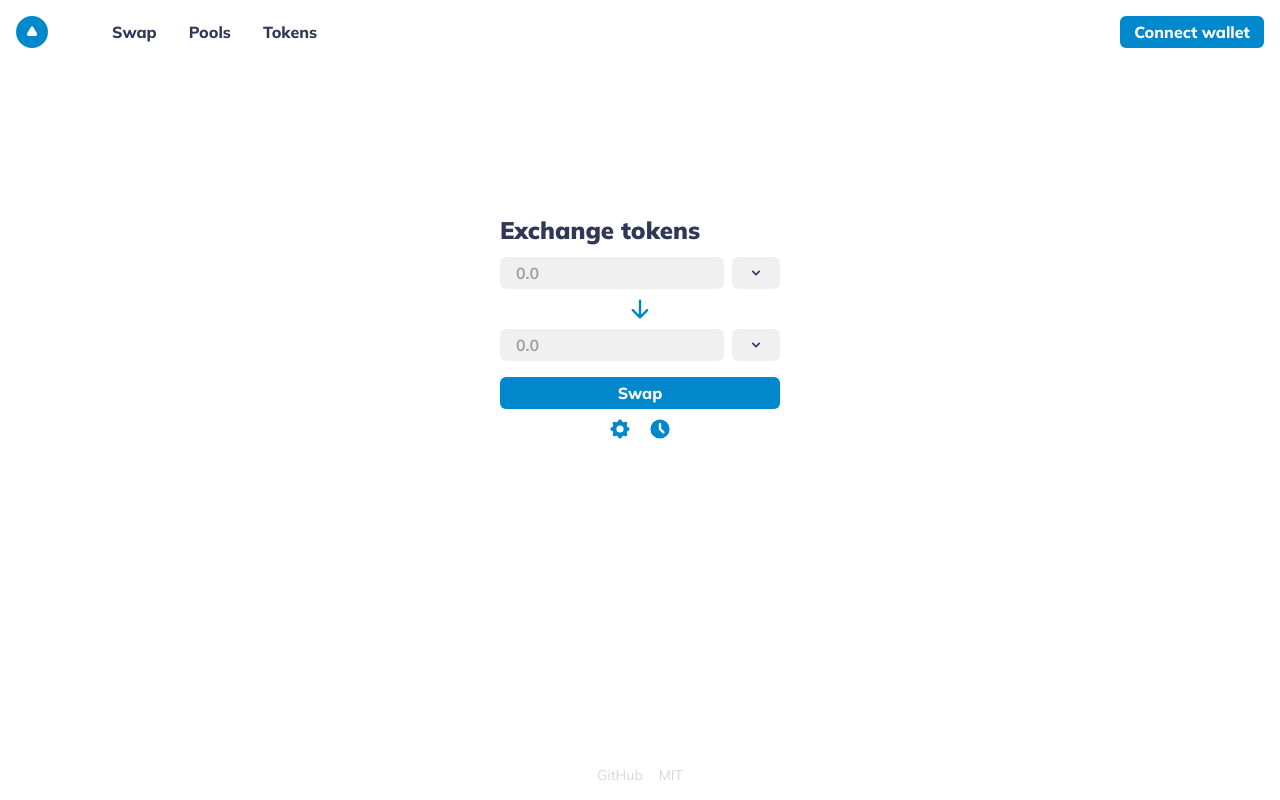
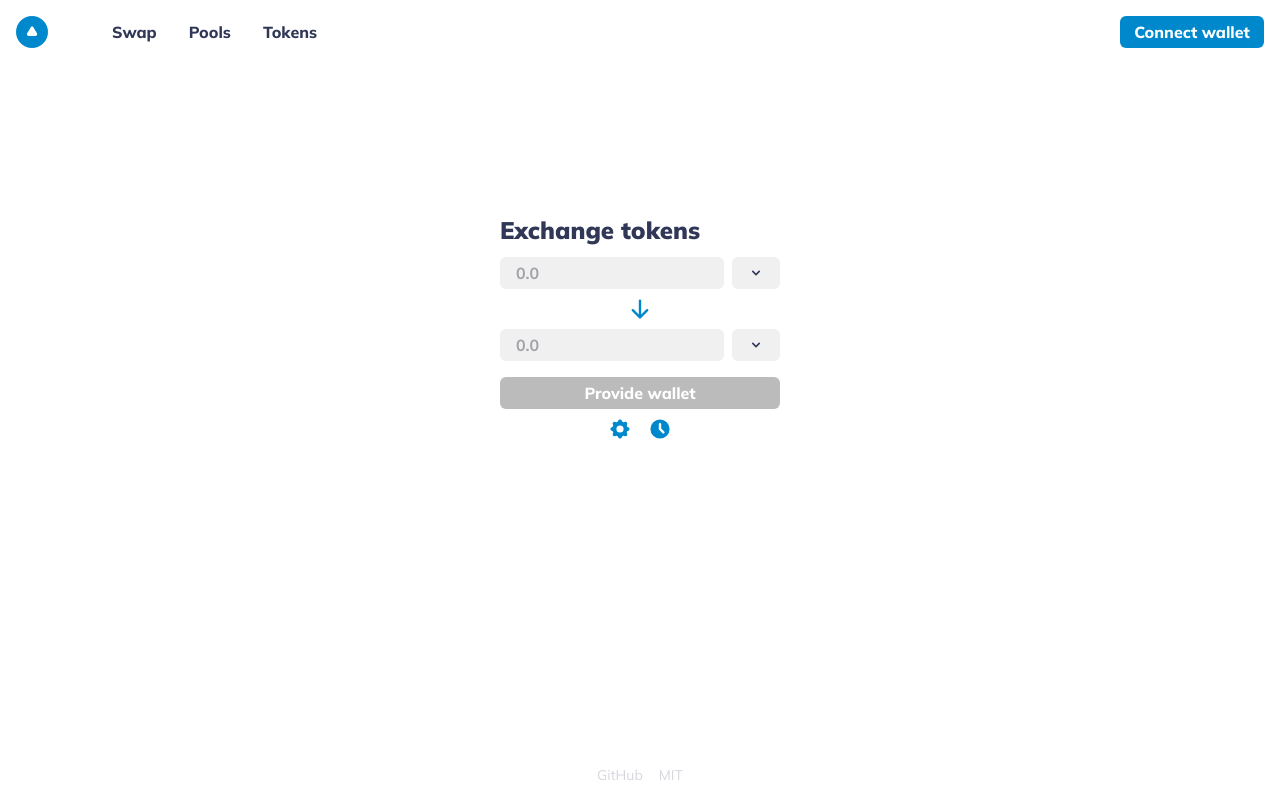
Before and after one commit to netosha/ton-dex-contest, a Next.js app: page /swap in a window 1280 px wide. Built offline with nearby package versions, Linux system fonts and the light colour scheme.

Commit message:
Token to token convert fix. Build fix.

```diff
--- a/package.json
+++ b/package.json
@@ -11,7 +11,7 @@
   },
   "dependencies": {
     "@heroicons/react": "^1.0.5",
-    "@reduxjs/toolkit": "^1.6.2",
+    "@reduxjs/toolkit": "^1.7.0-beta.1",
     "clsx": "^1.1.1",
     "next": "12.0.3",
     "react": "17.0.2",
@@ -27,6 +27,7 @@
     "@typescript-eslint/eslint-plugin": "^5.3.1",
     "@typescript-eslint/parser": "^5.3.1",
     "autoprefixer": "^10.4.0",
+    "csstype": "^3.0.10",
     "eslint": "^7.32.0",
     "eslint-config-airbnb-base": "^15.0.0",
     "eslint-config-airbnb-typescript": "^15.0.0",
@@ -50,7 +51,6 @@
     "stylelint-prettier": "^2.0.0",
     "stylelint-scss": "^4.0.0",
     "tailwindcss": "^2.2.19",
-    "typescript": "4.4.4",
-    "csstype": "^3.0.10"
+    "typescript": "4.4.4"
   }
 }
--- a/src/components/TokenPicker/TokenPicker.tsx
+++ b/src/components/TokenPicker/TokenPicker.tsx
@@ -6,13 +6,14 @@ import {
   ClockIcon,
   CogIcon,
 } from '@heroicons/react/solid';
+import cn from 'clsx';
 
 import Loader from '@components/Loader';
 import { useDispatch, useSelector } from '@src/hooks';
 import { Token } from '@src/types';
 import { Button, Input, Modal, Tooltip } from '@src/ui';
 import parseFriendlyAddress from '@src/utils/parseFriendlyAddress';
-import { addUnknownToken, selectTokens } from '@store/token';
+import { addNewToken, selectTokens } from '@store/token';
 import {
   getTokenBalance,
   selectTokenBalances,
@@ -98,13 +99,16 @@ const TokenPicker: React.VFC<TokenPickerProps> = ({ onChange, tokens }) => {
     // For ex: 1BNB = 1.51ETH, 7BTC = 10,57DAI and etc.
     // Not a production-ready solution
     const otherIndex = index === 0 ? 1 : 0;
-    const otherItem = newTokens[otherIndex]!;
+    const otherItem = newTokens[otherIndex];
 
     newTokens.splice(index, 1, { ...changedItem, amount: parsedAmount });
-    newTokens.splice(otherIndex, 1, {
-      ...otherItem,
-      amount: parsedAmount * 1.51,
-    });
+
+    if (otherItem?.address) {
+      newTokens.splice(otherIndex, 1, {
+        ...otherItem,
+        amount: otherIndex === 0 ? parsedAmount / 1.51 : parsedAmount * 1.51,
+      });
+    }
 
     onChange?.(newTokens);
   };
@@ -112,18 +116,49 @@ const TokenPicker: React.VFC<TokenPickerProps> = ({ onChange, tokens }) => {
   const handleTokenChange = (index: number, token: Token) => {
     const newTokens = [...tokens] as PickedTokens;
     const changedItem = newTokens[index]!;
+
+    // For testing purposes convertion rate are fixed
+    // Every firstToken gives 1.51 secondTokens
+    // For ex: 1BNB = 1.51ETH, 7BTC = 10,57DAI and etc.
+    // Not a production-ready solution
+    const otherIndex = index === 0 ? 1 : 0;
+    const otherItem = newTokens[otherIndex];
+
     newTokens.splice(index, 1, {
       ...changedItem,
       ...token,
     });
+
+    if (Number(otherItem?.amount) > 0) {
+      newTokens.splice(index, 1, {
+        ...changedItem,
+        ...token,
+        amount: otherItem!.amount! / 1.51,
+      });
+    }
+
     onChange?.(newTokens);
     setTokenModal(null);
   };
 
   const onAddToken = () => {
-    dispatch(addUnknownToken(filter));
+    dispatch(addNewToken(filter));
     setFilter('');
   };
+
+  const { error, message } = (() => {
+    if (status !== 'connected' || !address) {
+      return { error: true, message: `Provide wallet` };
+    }
+    if (!firstToken?.address || !secondToken?.address) {
+      return { error: true, message: 'Select a token' };
+    }
+    if (isInsufficientBalance) {
+      return { error: true, message: 'Insufficient amount' };
+    }
+
+    return { error: false, message: 'Swap' };
+  })();
 
   // Update available balance on account or first token change
   React.useEffect(() => {
@@ -197,14 +232,15 @@ const TokenPicker: React.VFC<TokenPickerProps> = ({ onChange, tokens }) => {
             )}
           </Button>
         </div>
-        <Button
-          disabled={isInsufficientBalance}
-          className="mt-2"
-          onClick={() => alert('l123')}
+        <Button disabled={error} className="mt-2">
+          {message}
+        </Button>
+        <div
+          className={cn(
+            'w-full gap-4 flex justify-center',
+            error ? 'text-blue' : 'text-gray'
+          )}
         >
-          Swap
-        </Button>
-        <div className="w-full gap-4 flex justify-center text-blue">
           <Tooltip
             content={
               <div className="flex justify-center py-2 min-w-[11.5rem] px-4 bg-lightgray text-dark font-semibold rounded-md">
--- a/src/store/token/tokenActions.ts
+++ b/src/store/token/tokenActions.ts
@@ -6,6 +6,8 @@ import { Token } from '@src/types';
 
 /**
  * Fetch tokens list
+ *
+ * Probably will be replaced with https://redux-toolkit.js.org/rtk-query/overview
  */
 export const getTokensPrice = createAsyncThunk(
   'token/getTokensList',
@@ -15,10 +17,10 @@ export const getTokensPrice = createAsyncThunk(
 );
 
 /**
- * Fetch tokens list
+ * Adds token by address
  */
-export const addUnknownToken = createAsyncThunk(
-  'token/addUnknownToken',
+export const addNewToken = createAsyncThunk(
+  'token/addNewToken',
   async (address: string) => {
     const contract = new TONRC20(address, 'provider');
     const symbol = contract.symbol();
--- a/src/store/token/tokenReducer.ts
+++ b/src/store/token/tokenReducer.ts
@@ -42,7 +42,7 @@ export const tokenReducer = createReducer(initialState, (builder) =>
     })
 
     /* Add unknown token */
-    .addCase(actions.addUnknownToken.fulfilled, (state, action) => {
+    .addCase(actions.addNewToken.fulfilled, (state, action) => {
       const { name, symbol, shardChainId, address } = action.payload;
       state.tokens[address] = {
         name,
--- a/src/store/token/tokenSelectors.ts
+++ b/src/store/token/tokenSelectors.ts
@@ -1,5 +1,3 @@
-import { createSelector } from '@reduxjs/toolkit';
-
 import { RootState } from '@store/store';
 
 /**
@@ -14,4 +12,5 @@ export const selectToken = ({ token }: RootState) => token;
 /**
  * Selects loaded tokens (including user's provided)
  */
-export const selectTokens = createSelector(selectToken, ({ tokens }) => tokens);
+// export const selectTokens = createSelector(selectToken, ({ tokens }) => tokens);
+export const selectTokens = ({ token }: RootState) => token.tokens;
--- a/src/store/wallet/walletSelectors.ts
+++ b/src/store/wallet/walletSelectors.ts
@@ -1,5 +1,3 @@
-import { createSelector } from '@reduxjs/toolkit';
-
 import { RootState } from '../store';
 
 export const selectWallet = ({ wallet }: RootState) => wallet;
@@ -12,7 +10,9 @@ export const selectWallet = ({ wallet }: RootState) => wallet;
 // TODO: Fix it after redux-toolkit bump reselect version to >= 4.1.3 (just update @reduxjs/toolkit)
 // https://github.com/reduxjs/redux-toolkit/blob/master/packages/toolkit/package.json
 // https://github.com/reduxjs/reselect/pull/545
-export const selectTokenBalances = createSelector(
-  selectWallet,
-  ({ balances }) => balances
-);
+// export const selectTokenBalances = createSelector(
+//   selectWallet,
+//   ({ balances }) => balances
+// );
+
+export const selectTokenBalances = ({ wallet }: RootState) => wallet.balances;
```
Also changed, not shown: 1 other file (tests, documents, lock files or other folders).
